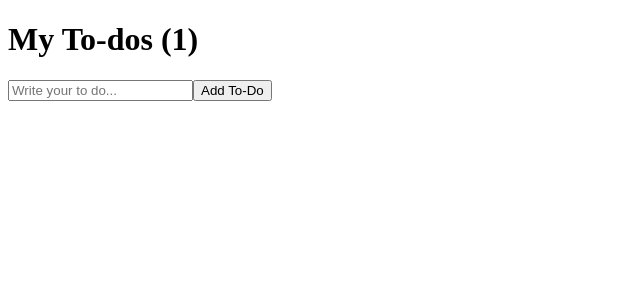
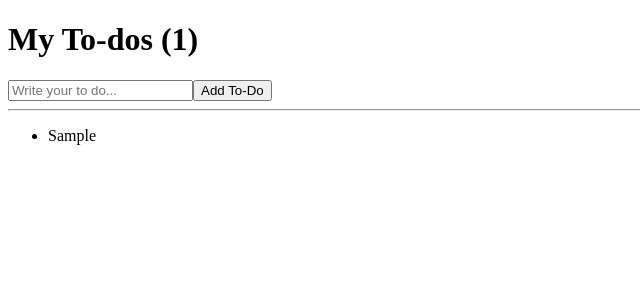
Before and after one commit to ZERO2ONE23581/REACT_APP, a React (Create React App) app: page / in a window 1280 px wide. Both pictures are taken after typing "Sample" into the empty fields and a click on the button "Add To-Do". Shown: the top 300 px of the page, without its empty margins (0-640 px from the left). Built offline with nearby package versions, Linux system fonts and the light colour scheme.

Commit message:
To Do List 2

```diff
--- a/src/App.js
+++ b/src/App.js
@@ -15,7 +15,6 @@
     }
     setToDo(""); //submit -> empty the input
     setToDos((currentArray) => [toDo, ...currentArray]); //toDos === [] === currentArray
-    console.log(toDo, toDos);
   };
 
   return (
@@ -30,6 +29,12 @@
         />
         <button>Add To-Do</button>
       </form>
+      <hr />
+      <ul>
+        {toDos.map((item, index) => (
+          <li key={index}>{item}</li>
+        ))}
+      </ul>
     </div>
   );
 }
```
